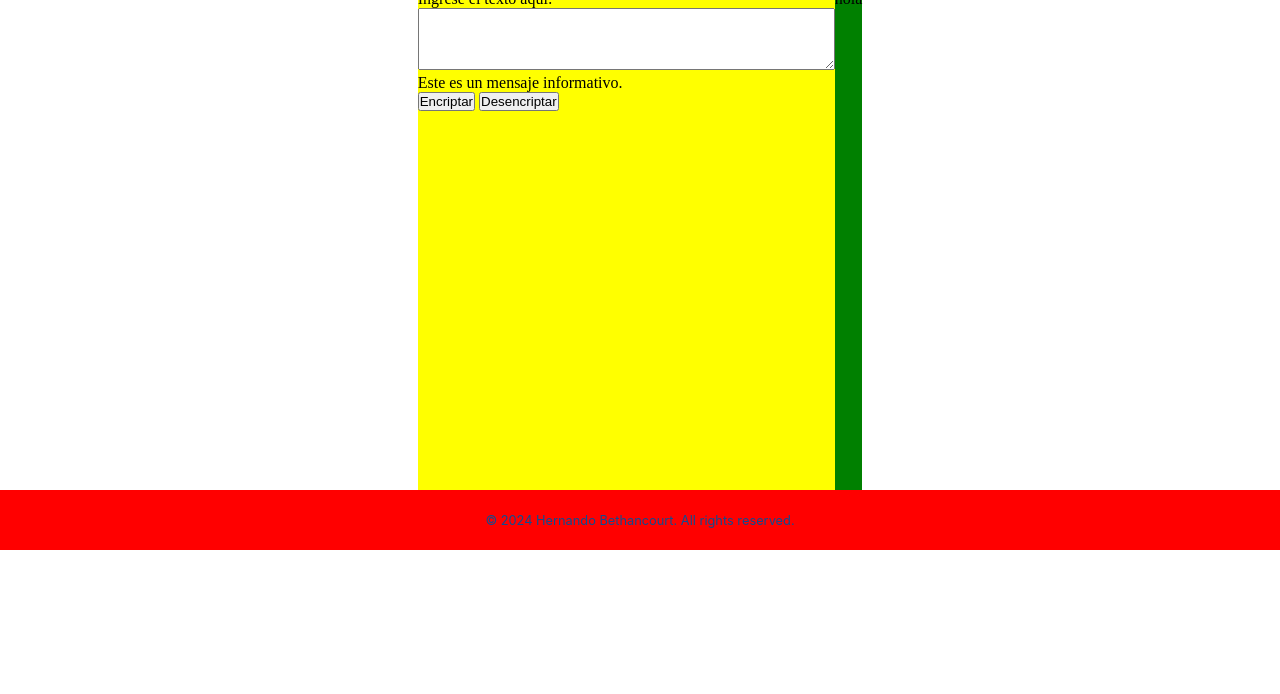
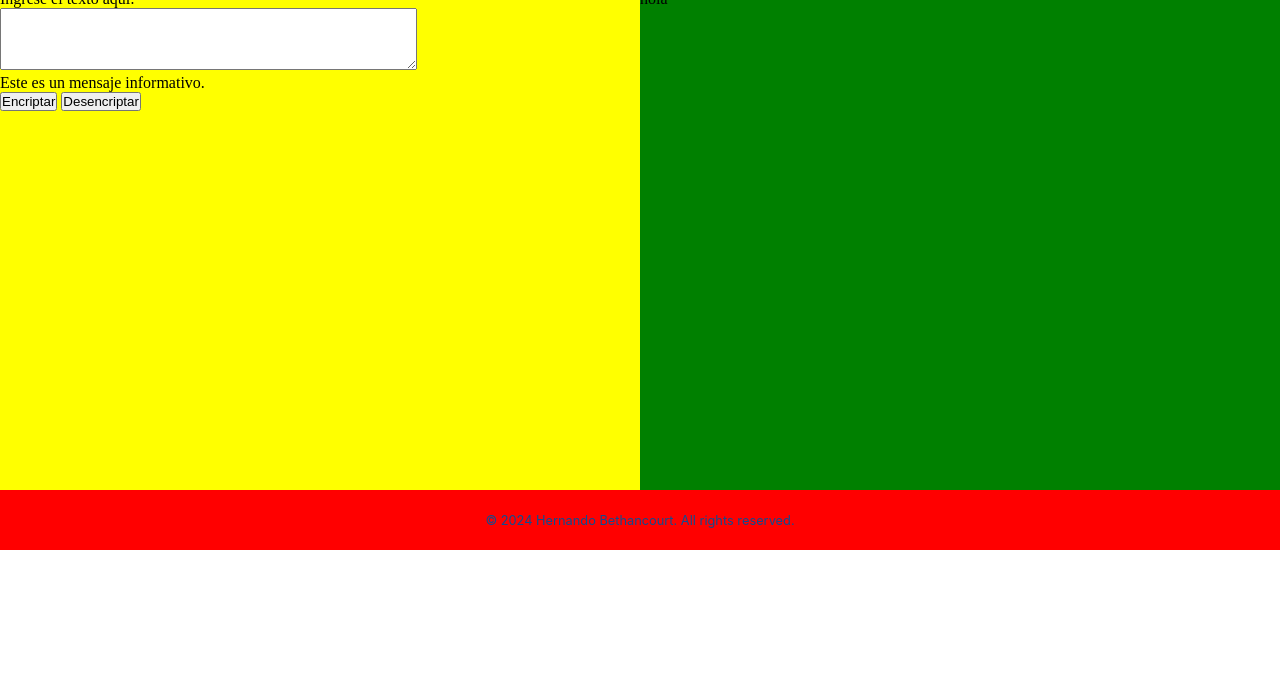
Before and after one commit to hbethancourt/Encriptador_de_Texto, a plain HTML site: page index.html in a window 1280 px wide. Shown: the part 106-800 px from the top of the page. Drawn offline with Linux system fonts and the light colour scheme.

Commit message:
Actualiza todo

```diff
--- a/css/styles.css
+++ b/css/styles.css
@@ -47,7 +47,6 @@ body {
 }
 
 main {
-    flex:1;
     display: flex;
     flex-direction: row; /* Asegura que los elementos se apilen verticalmente */
     justify-content: center; /* Centrado horizontal */
@@ -55,7 +54,6 @@ main {
 }
 .section1{
     background-color: var(--color-section1); /* Color de fondo */
-
 }
 .section2{
     background-color: var(--color-section2); /* Color de fondo */
@@ -63,6 +61,7 @@ main {
 
 .section1, .section2 {
     box-sizing: border-box;
+    width: 100%;
     height: 500px;
 }
 
```
